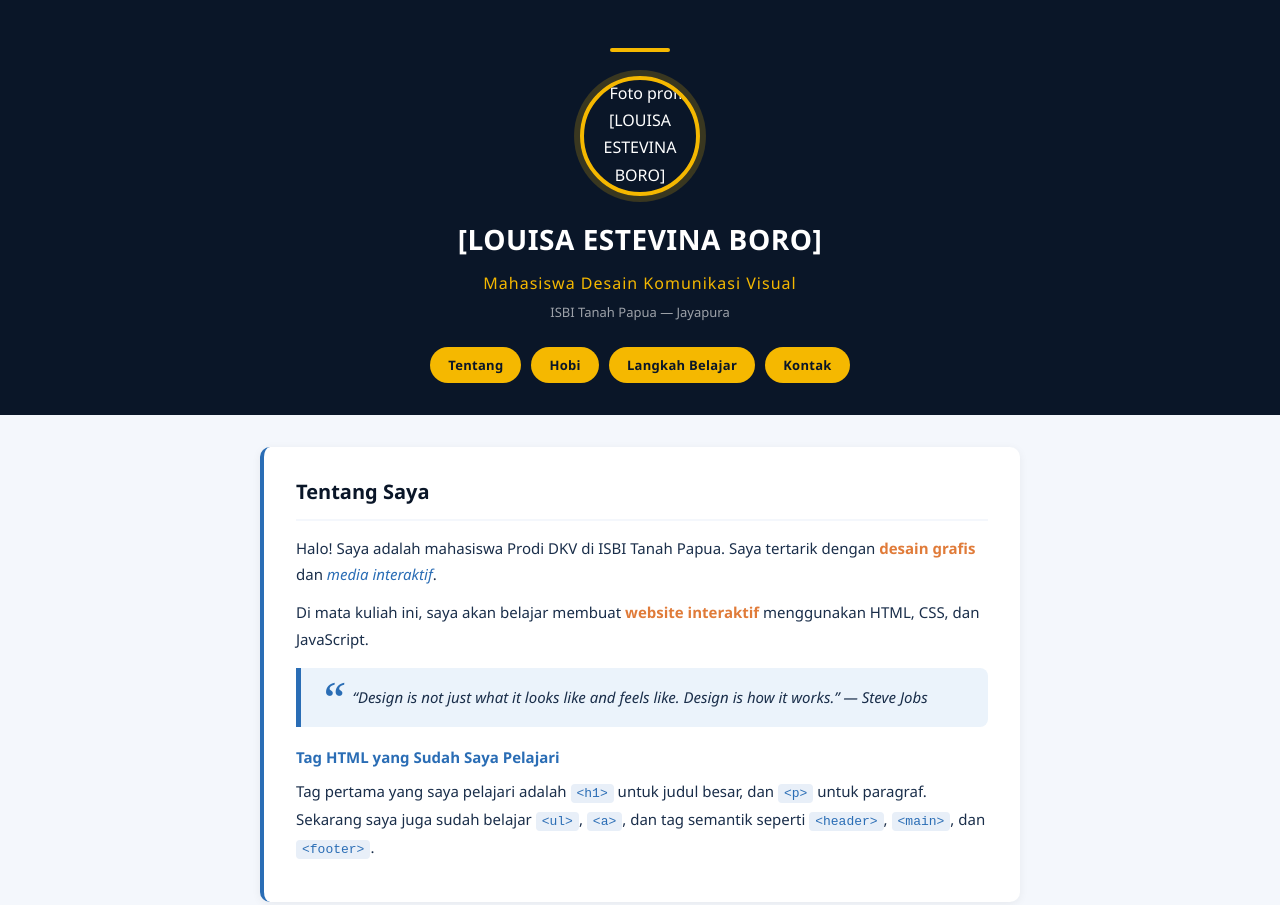
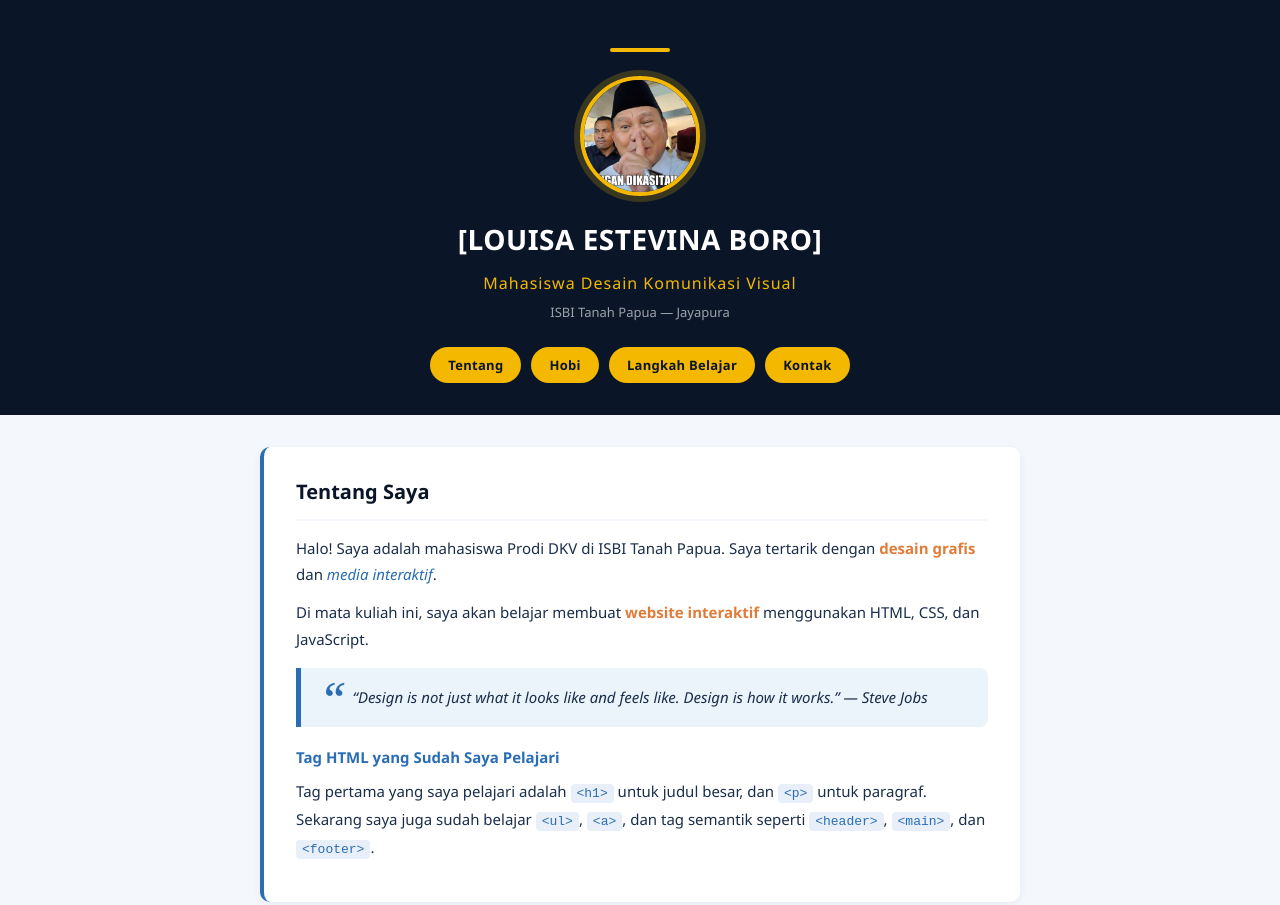
Before and after one commit to KAMPWOLKER/labcss, a plain HTML site: page index.html in a window 1280 px wide. Shown: the top 905 px of the page. Drawn offline with Linux system fonts and the light colour scheme.

Commit message:
Add files via upload

```diff
--- a/index.html
+++ b/index.html
@@ -37,7 +37,7 @@
          ============================================ -->
     <header>
         <img
-            src="WhatsApp Image 2026-03-12 at 14.35.38.jpeg"
+            src="img/WhatsApp Image 2026-03-12 at 14.35.38.jpeg"
             alt="Foto profil [LOUISA ESTEVINA BORO]"
             width="120"
             height="120"
```
